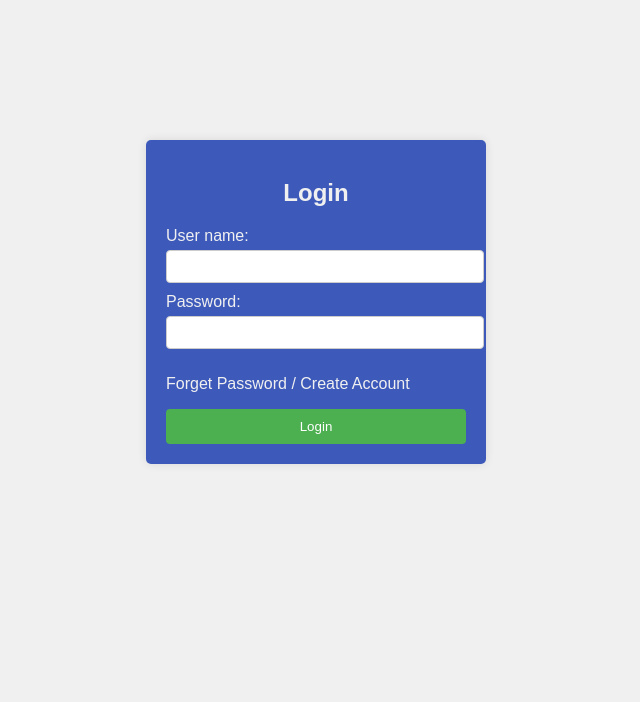
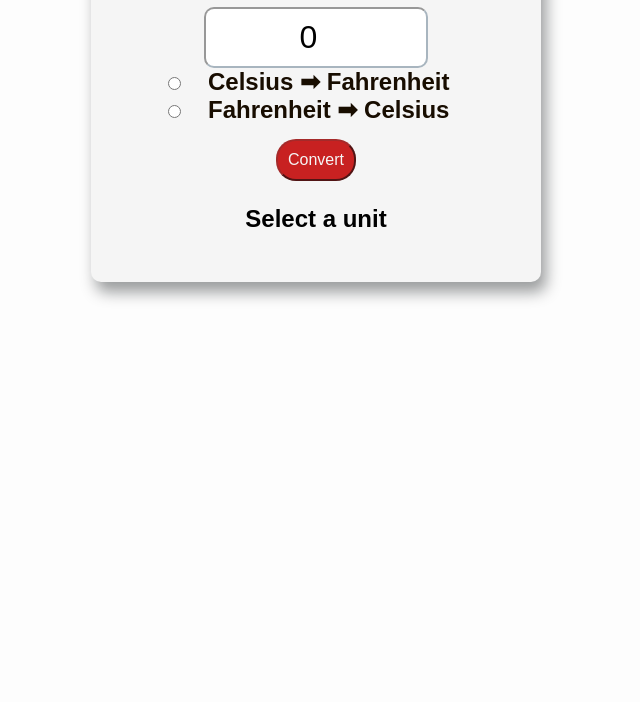
Before and after one commit to Selvamari121/L_learn, a plain HTML site: page index.html in a window 1280 px wide. Shown: the part 98-800 px from the top of the page, without its empty margins (324-964 px from the left). Drawn offline with Linux system fonts and the light colour scheme.

Commit message:
Add files via upload

```diff
--- a/index.html
+++ b/index.html
@@ -2,26 +2,30 @@
 <html lang="en">
 <head>
    <meta charset="UTF-8">
-    <meta http-equiv="X-UA-Compatible" content="IE=edge">
    <meta name="viewport" content="width=device-width, initial-scale=1.0">
    <link rel="stylesheet" href="style.css">
-    <title>Login Page</title>
+   <title>Document</title>
 </head>
 <body>
    <div class="container">
-        <h2>Login</h2>
       <form action="">
-           <div class="form-group">
-            <label for="">User name:</label>
-            <input type="text">
+         <h1>Temperature convertion</h1>
+        <div class="text">
+         <input id="textbox" type="number" value="0"><br>
+
         </div>
-           <div class="form-group">
-            <label for="">Password:</label>
-            <input type="password">
-           </div>
-           <p><a href="#">Forget Password</a> / <a href="">Create Account</a> </p>
-           <button>Login</button>
+         <input type="radio" name="unit" id="fahrenheit">
+         <label for="fahrenheit">Celsius ➡ Fahrenheit</label><br>
+
+         <input type="radio" name="unit" id="celsius">
+         <label for="celsius">Fahrenheit ➡ Celsius</label><br>
+         <button type="submit" onclick="convert()">Convert</button><br>
+         <p id="result">Select a unit</p>   <!--Select a unit-->
+
+
+  <script src="script.js"></script>
       </form>
    </div>
+
 </body>
 </html>
--- /dev/null
+++ b/script.js
@@ -0,0 +1,92 @@
+/*const textBox=document.getElementById('textbox');
+const toFahrenheit=document.getElementById('fahrenheit');
+const toCelsius=document.getElementById('celsius');
+const result=document.getElementById('result');
+let temp;
+function convert(){
+    if(toFahrenheit.check){
+      temp=Number(textBox.value);
+      temp=temp*9/5+32;
+      result.textContent=temp.toFixed(1)+"°F";
+    }
+    else if(toCelsius.check){
+      temp=Number(textBox.value);
+      temp=temp-32*(5/9);
+      result.textContent=temp.toFixed(1)+"°F";
+    }
+    else{
+       result.textContent="Select a Unit.";
+    }
+}       //chatgpt code
+
+    const textBox = document.getElementById('textbox');
+const toFahrenheit = document.getElementById('fahrenheit');
+const toCelsius = document.getElementById('celsius');
+const result = document.getElementById('result');
+let temp;
+
+function convert(event) {
+    event.preventDefault(); // Prevent form submission
+
+    if (toFahrenheit.checked) {
+        temp = Number(textBox.value);
+        temp = temp * 9 / 5 + 32;
+        result.textContent = temp.toFixed(1) + "°F";
+    } else if (toCelsius.checked) {
+        temp = Number(textBox.value);
+        temp = (temp - 32) * 5 / 9;
+        result.textContent = temp.toFixed(1) + "°C";
+    } else {
+        result.textContent = "Select a Unit.";
+    }
+}
+
+// Attach the convert function to the form submit event
+document.querySelector('form').addEventListener('submit', convert);
+
+
+let fruits=["apple","mango","banana","orange"];
+console.log(fruits[0]);
+console.log(fruits[1]);
+console.log(fruits[2]);
+console.log(fruits[3]);
+
+
+fruits[2]="green apple";
+console.log(fruits[2]);
+
+let fruit=["apple","orange"];
+fruit[2]="mango";
+console.log(fruit[2]);
+fruit.push("banana");
+
+fruit.pop();
+//console.log(fruit);
+fruit.unshift("mango");
+fruit.shift();
+console.log(fruit);*/
+
+const textBox = document.getElementById('textbox');
+const toFahrenheit = document.getElementById('fahrenheit');
+const toCelsius = document.getElementById('celsius');
+const result = document.getElementById('result');
+let temp;
+
+function convert(event) {
+    event.preventDefault(); // Prevent form submission
+
+    if (toFahrenheit.checked) {
+        temp = Number(textBox.value);
+        temp = temp * 9 / 5 + 32;
+        result.textContent = temp.toFixed(1) + "°F";
+    } else if (toCelsius.checked) {
+        temp = Number(textBox.value);
+        temp = (temp - 32) * 5 / 9;
+        result.textContent = temp.toFixed(1) + "°C";
+    } else {
+        result.textContent = "Select a Unit.";
+    }
+}
+
+// Attach the convert function to the form submit event
+document.querySelector('form').addEventListener('submit', convert);
--- a/style.css
+++ b/style.css
@@ -1,55 +1,60 @@
 body{
-    font-family: Arial, Helvetica, sans-serif;
-    background-color: #f0f0f0;
-    display: flex;
-    justify-content: center;
-    align-items: center;
-    height: 100vh;
-    margin: 0;
+   font-family: Arial, Helvetica, sans-serif;
+   background-color: rgb(253, 253, 253);
+   margin: 0;
+
+
 }
-.container {
-    background-color: #3d5abb;
-    padding: 20px;
-    border-radius: 5px;
-    box-shadow: 0 0 10px rgba(0, 0, 0, 0.1);
-    width: 300px;
-}
-h2 {
-    color: #f0f0f0;
-    margin-bottom: 20px;
-    text-align: center;
-}
-label {
-    color: #f0f0f0;
-    display: block;
-    margin-bottom: 5px;
+h1{
+   color: rgb(4, 70, 145);
 }
 
-input {
-    width: 100%;
-    padding: 8px 8px;
-    margin-bottom: 10px;
-    border: 1px solid #ccc;
-    border-radius: 4px;
-}
-p{
-    color: #f0f0f0;
+form{
+   background-color: whitesmoke;
+   text-align: center;
+   max-width: 400px;
+   margin: auto;
+
+   padding: 25px;
+   border-radius: 10px;
+   box-shadow: 5px 10px 15px rgba(5, 9, 12, 0.404);
+
 
 }
-p a{
-    text-decoration: none;
-    align-items: center;
-    color: #f0f0f0;
+
+#textbox{
+   width: 50%;
+   text-align: center;
+   font-size: 2rem;
+   padding: 10px;
+   border-color: rgba(5, 9, 12, 0.404);
+   border-radius: 10px;
+
 }
-button {
-    width: 100%;
-    padding: 10px;
-    background-color: #4CAF50;
-    color: white;
-    border: none;
-    border-radius: 4px;
-    cursor: pointer;
+label{
+   font-size: 1.5rem;
+   font-weight: bold;
+   color: rgb(24, 13, 0);
+   padding: 20px;
 }
-button:hover {
-    background-color: #45a049;
+button{
+   margin-top: 15px;
+   color: whitesmoke;
+   background-color: rgba(194, 0, 0, 0.863);
+   border-radius: 20px;
+   padding: 10px;
+   font-size: 16px;
+   border-color:brown ;
+   cursor: pointer;
 }
+button:hover{
+   background-color:rgb(255, 0, 0) ;
+}
+button:active{
+   background-color: rgb(255, 0, 0);
+}
+
+#result{
+   font-size: 1.5rem;
+   font-weight: bold;
+}
```
Lines whose indentation alone changed are shown as unchanged.
